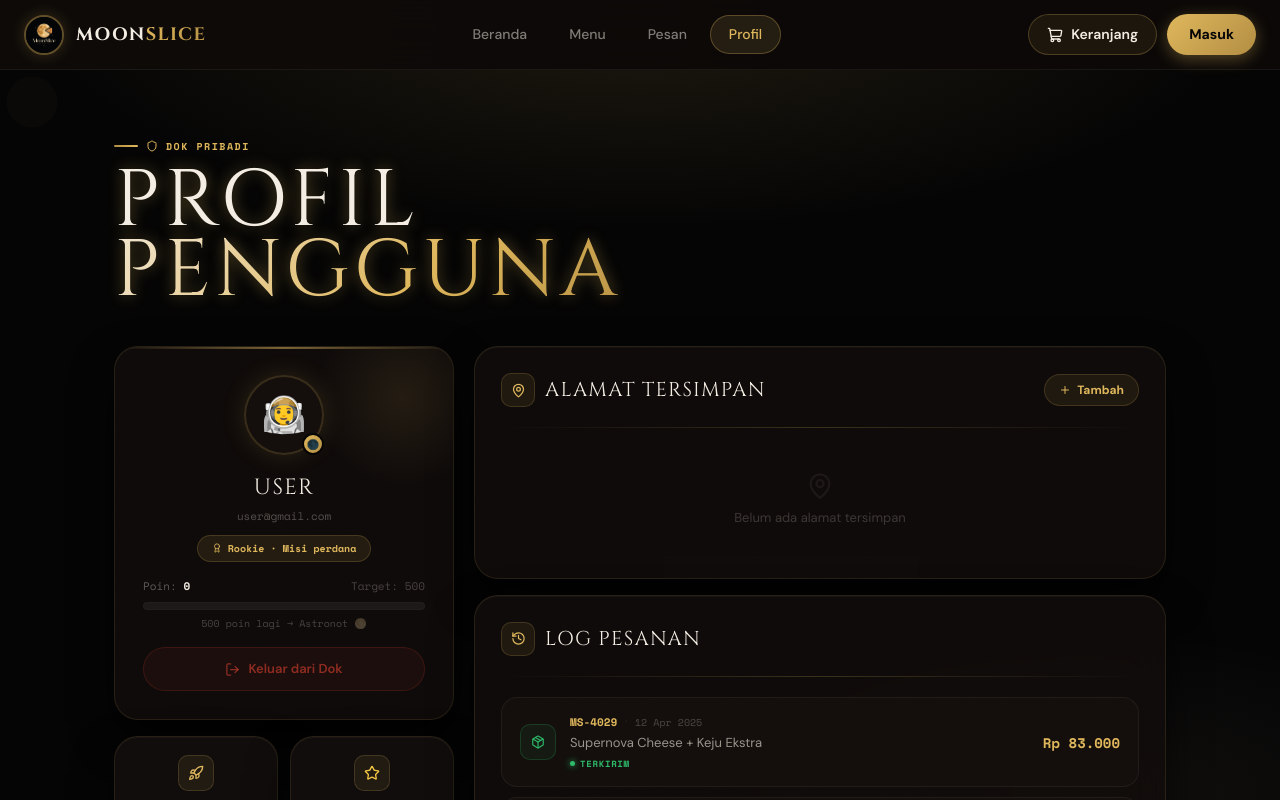
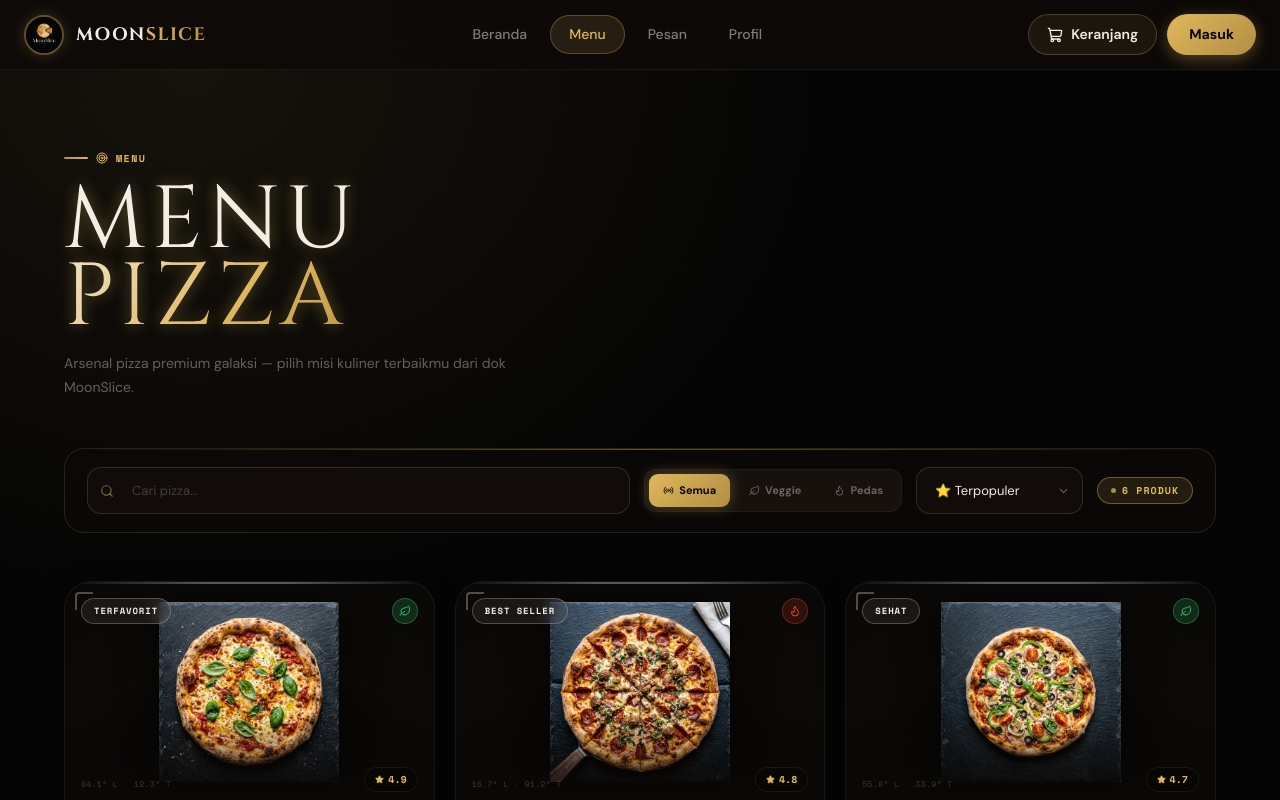
Before and after one commit to dentot1912/moon-slice, a Next.js app: page / in a window 1280 px wide. Shown: the top 800 px of the page. Built offline with nearby package versions, Linux system fonts and the light colour scheme.

Commit message:
first commit

```diff
--- a/app/page.tsx
+++ b/app/page.tsx
@@ -47,7 +47,7 @@ export interface CartPizza {
 export default function Home() {
   const [user, setUser] = useState<UserProfile | null>(null);
   const [cart, setCart] = useState<CartItem[]>([]);
-  const [activeSection, setActiveSection] = useState("profile");
+  const [activeSection, setActiveSection] = useState("menu");
   const [activeOrder, setActiveOrder] = useState<OrderData | null>(null);
   const [loginOpen, setLoginOpen] = useState(false);
   const [cartOpen, setCartOpen] = useState(false);
```
